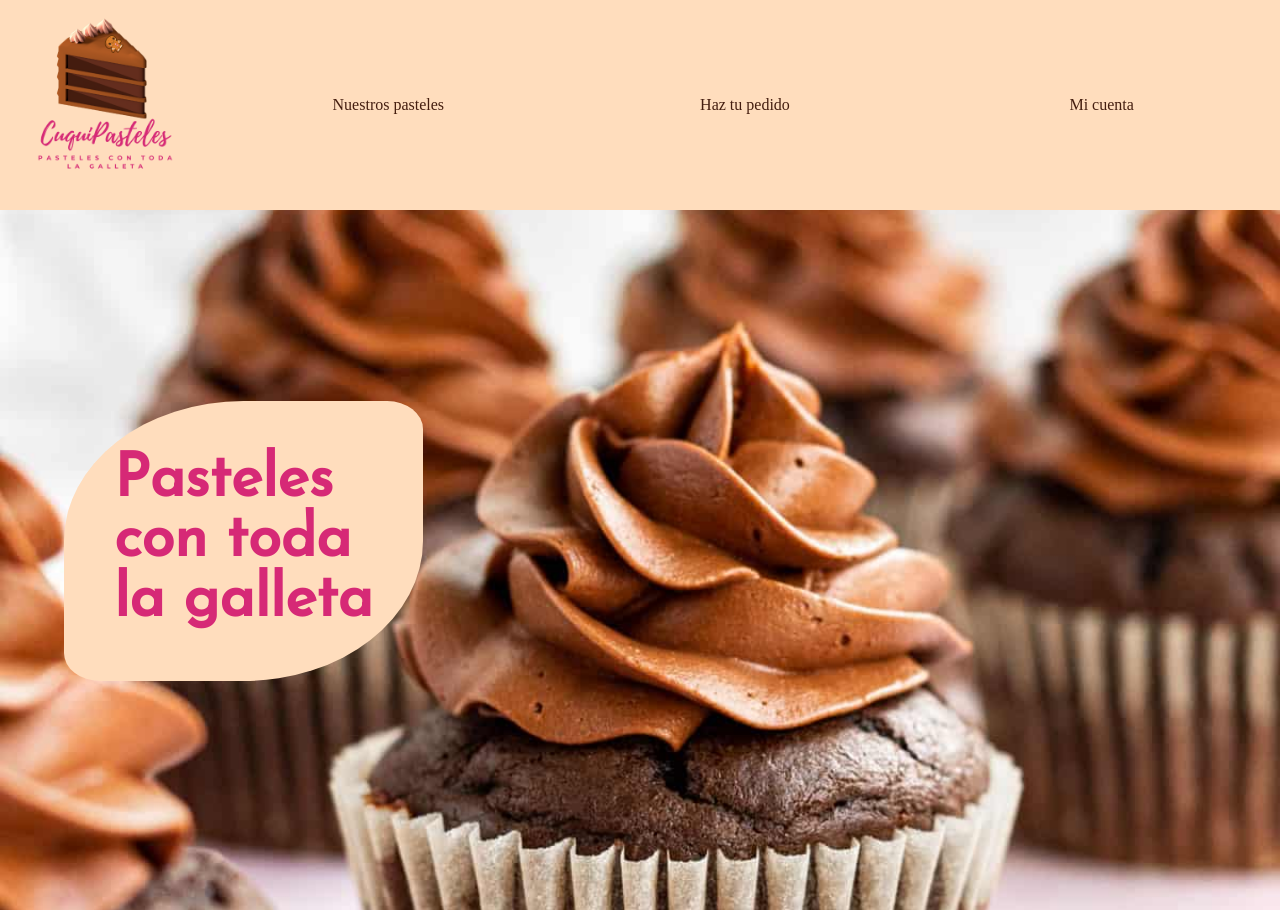
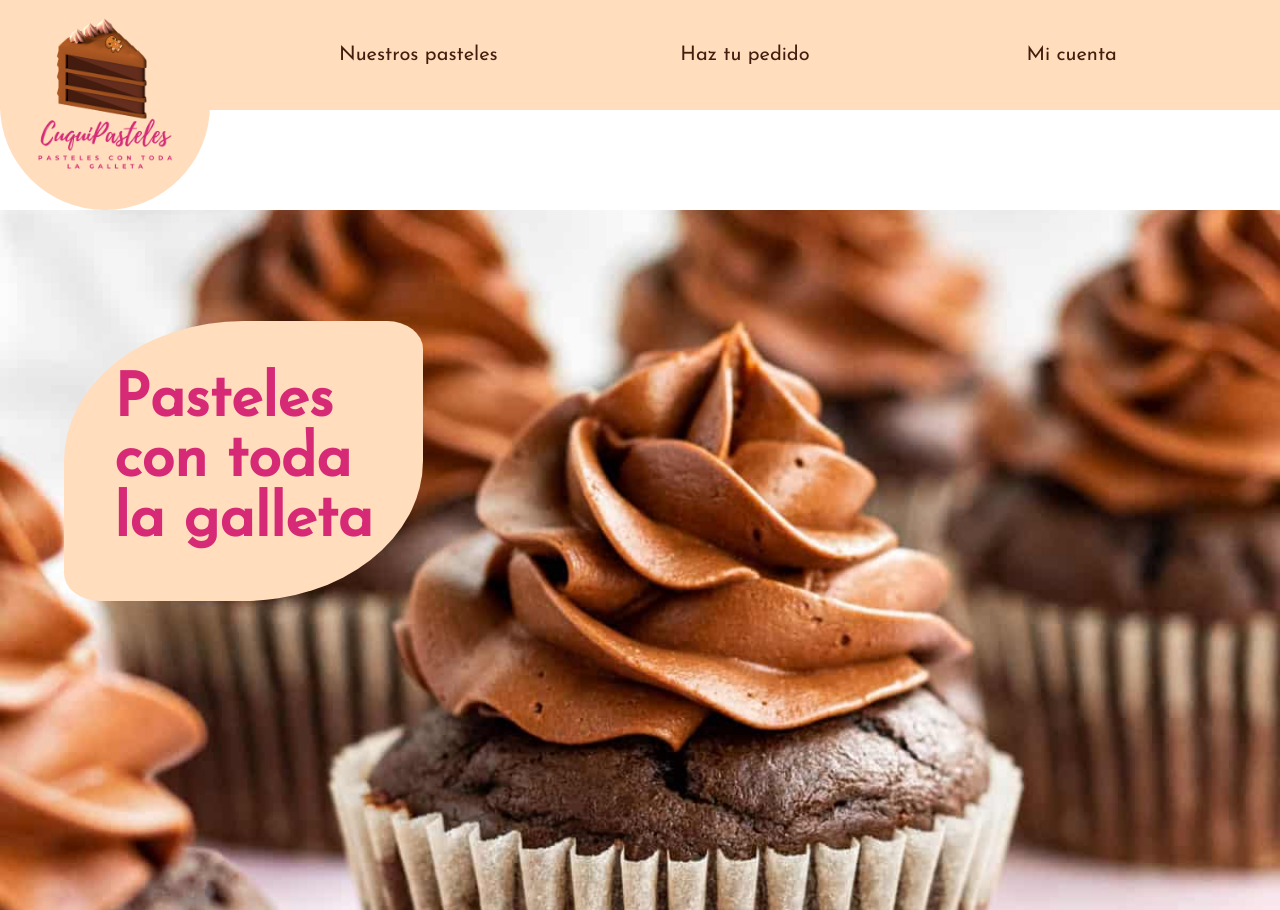
Before and after one commit to Pagutri/CuquiPasteles, a plain HTML site: page index.html in a window 1280 px wide. Shown: the top 910 px of the page. Drawn offline with Linux system fonts and the light colour scheme.

Commit message:
Redondear logo y dejar que sobrepase la nav bar

```diff
--- a/styles.css
+++ b/styles.css
@@ -13,24 +13,27 @@ body {
 header {
     background: var(--peach-puff);
     text-align: center;
-    display: grid;
-    grid-template-columns: min-content auto;
-    align-items: center;
     margin: 0px;
+    width: 100%;
 }
 
 nav {
     display: grid;
-    grid-template-columns: repeat(3, 1fr);
+    grid-template-columns: 1fr 1fr 1fr;
+    padding: 45px;
 }
 
 nav a {
     text-decoration: none;
     color: var(--black-bean);
+    font-family: 'Josefin Sans', sans-serif;
+    font-size: 20px;
 }
 
 .logo {
     width: 210px;
+    float: inline-start;
+    border-radius: 50%;
 }
 
 .banner {
```
